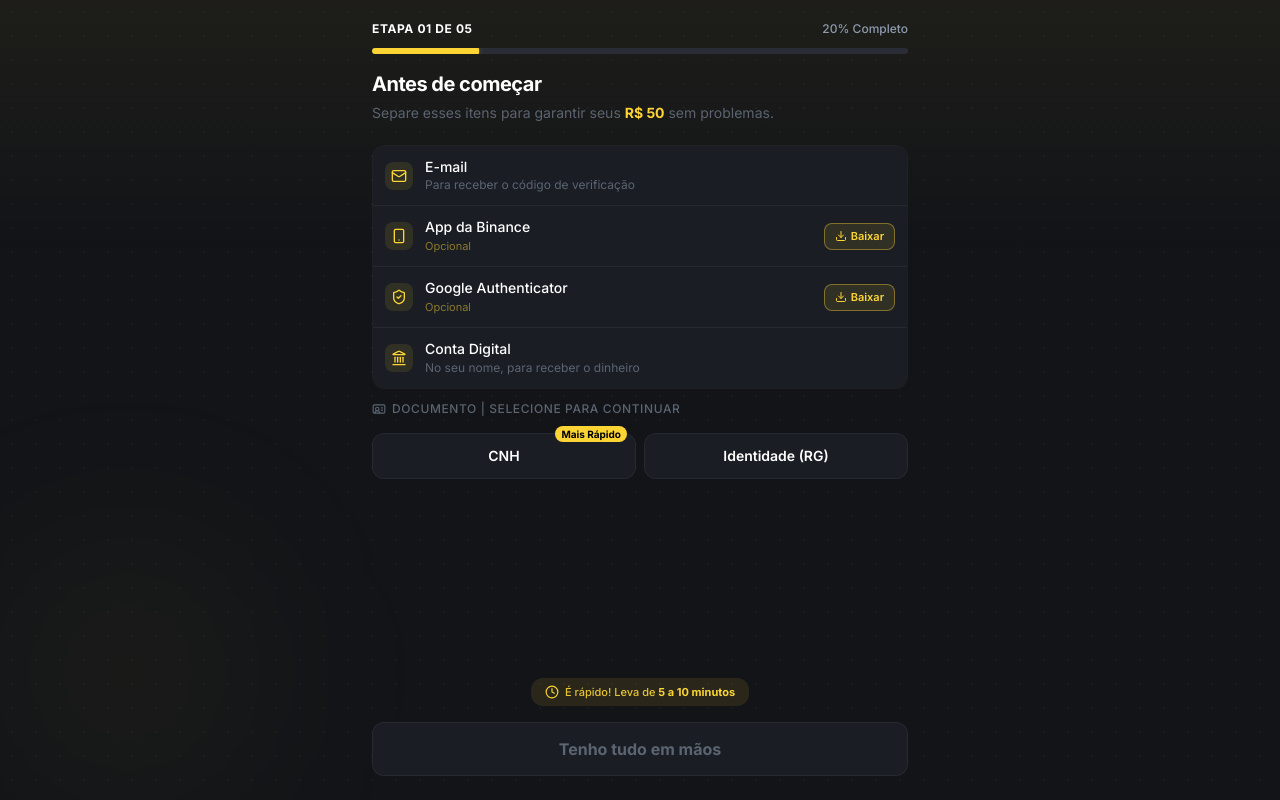
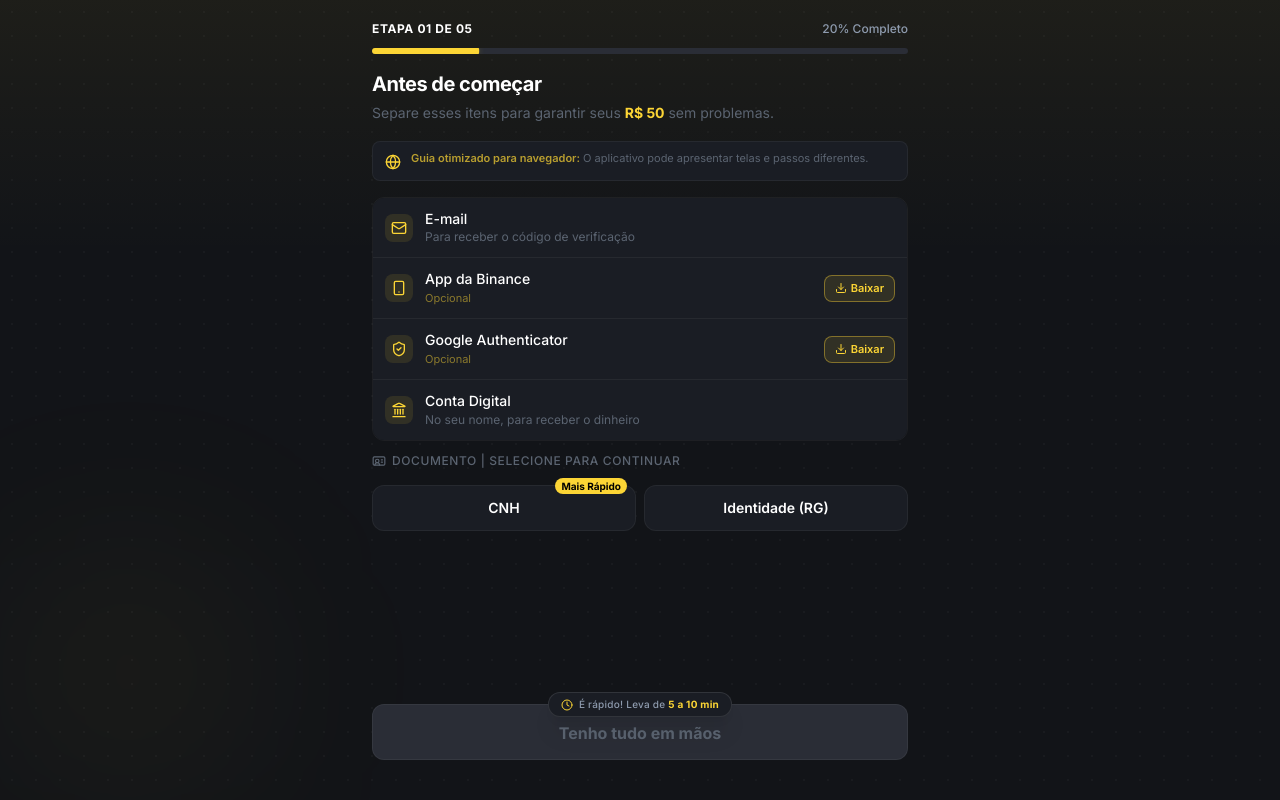
Before and after one commit to sam77x/cinquenta-facil, a React (Vite) app: page / in a window 1280 px wide. Both pictures are taken after a click on the button "Iniciar". Built offline with nearby package versions, Linux system fonts and the light colour scheme; no server answers.

Commit message:
feat: implement WelcomeScrenn

```diff
--- a/src/components/WelcomeScreen.tsx
+++ b/src/components/WelcomeScreen.tsx
@@ -1,5 +1,5 @@
 import { motion } from 'framer-motion';
-import { ShieldCheck, Zap, ChevronRight, CheckCircle2 } from 'lucide-react';
+import { ShieldCheck, Zap, CheckCircle2 } from 'lucide-react';
 
 interface WelcomeScreenProps {
   onStart: () => void;
--- a/src/components/WizardContainer.tsx
+++ b/src/components/WizardContainer.tsx
@@ -35,6 +35,17 @@ export function WizardContainer() {
     window.addEventListener('popstate', handlePopState);
     return () => window.removeEventListener('popstate', handlePopState);
   }, []); // Executa apenas na montagem
+
+  // Aplica o bloqueio de scroll apenas no Wizard, permitindo que a área /admin continue tendo scroll
+  useEffect(() => {
+    document.documentElement.classList.add('lock-scroll');
+    document.body.classList.add('lock-scroll');
+
+    return () => {
+      document.documentElement.classList.remove('lock-scroll');
+      document.body.classList.remove('lock-scroll');
+    };
+  }, []);
 
   useEffect(() => {
     if (currentStep === 0) {
--- a/src/components/steps/Step1.tsx
+++ b/src/components/steps/Step1.tsx
@@ -1,6 +1,6 @@
 import { useState } from 'react';
 import { motion } from 'framer-motion';
-import { Mail, Smartphone, ShieldCheck, Landmark, IdCard, CheckCircle2, Download, Clock } from 'lucide-react';
+import { Mail, Smartphone, ShieldCheck, Landmark, IdCard, CheckCircle2, Download, Clock, Globe } from 'lucide-react';
 
 function getStoreUrl(ios: string, android: string): string {
   const ua = navigator.userAgent;
@@ -31,13 +31,21 @@ export function Step1Preparation({ onNext }: Step1PreparationProps) {
     >
       <div className="flex-1">
         {/* Cabeçalho minimalista */}
-        <div className="mb-5">
+        <div className="mb-4">
           <h1 className="text-xl font-bold tracking-tight mb-1">
             Antes de começar
           </h1>
           <p className="text-text-muted text-sm leading-relaxed">
             Separe esses itens para garantir seus{' '}
             <strong className="text-primary font-bold">R$ 50</strong> sem problemas.
+          </p>
+        </div>
+
+        {/* Aviso de uso no navegador */}
+        <div className="mb-4 flex items-start gap-2.5 px-3 py-2.5 rounded-lg bg-surface border border-white/5">
+          <Globe className="w-4 h-4 text-primary shrink-0 mt-0.5" />
+          <p className="text-[11px] text-text-muted leading-tight">
+            <strong className="text-primary/70 font-semibold">Guia otimizado para navegador:</strong> O aplicativo pode apresentar telas e passos diferentes.
           </p>
         </div>
 
@@ -119,26 +127,29 @@ export function Step1Preparation({ onNext }: Step1PreparationProps) {
         </div>
       </div>
 
-      <div className="pt-4 pb-2">
-        <div className="flex items-center justify-center mb-4">
-          <div className="inline-flex items-center gap-1.5 px-3.5 py-1.5 rounded-xl bg-primary/10">
-            <Clock className="w-3.5 h-3.5 text-primary" />
-            <span className="text-[11px] font-medium text-primary/90">
-              É rápido! Leva de <strong className="font-bold text-primary">5 a 10 minutos</strong>
+      <div className="pt-2 pb-6 mt-auto">
+        <div className="relative">
+          {/* Badge acoplado na borda superior */}
+          <div className="absolute -top-3 left-0 w-full flex justify-center pointer-events-none z-10">
+            <div className="flex items-center gap-1.5 px-3 py-1 rounded-xl bg-surface border border-white/10 shadow-xl">
+              <Clock className="w-3 h-3 text-primary" />
+              <span className="text-[10px] font-medium text-text-secondary tracking-wide">
+                É rápido! Leva de <strong className="font-bold text-primary">5 a 10 min</strong>
               </span>
             </div>
           </div>
           <button
             onClick={canProceed ? onNext : undefined}
             disabled={!canProceed}
-          className={`w-full font-bold text-base py-3.5 rounded-xl border flex items-center justify-center gap-2
+            className={`w-full font-bold text-base pt-4 pb-3.5 rounded-xl border flex items-center justify-center gap-2
               ${canProceed
                 ? 'bg-primary border-primary hover:bg-primary-hover text-black glow-primary-strong active:scale-[0.98] cursor-pointer'
-              : 'bg-surface border-white/5 text-text-muted cursor-not-allowed'
+                : 'bg-surface-highlight border-white/5 text-text-muted cursor-not-allowed'
               }`}
           >
             Tenho tudo em mãos
           </button>
+        </div>
       </div>
     </motion.div>
   );
--- a/src/index.css
+++ b/src/index.css
@@ -5,12 +5,19 @@
 @tailwind utilities;
 
 @layer base {
+  html.lock-scroll, body.lock-scroll {
+    overflow: hidden !important;
+    overscroll-behavior: none !important;
+    position: fixed !important;
+    width: 100% !important;
+    height: 100% !important;
+  }
+
   body {
     @apply bg-background text-text font-sans antialiased;
     /* Add subtle grid background */
     background-image: radial-gradient(circle at center, rgba(255,255,255,0.03) 1px, transparent 1px);
     background-size: 24px 24px;
-    min-height: 100vh;
   }
 }
 
```
Lines whose indentation alone changed are shown as unchanged.
